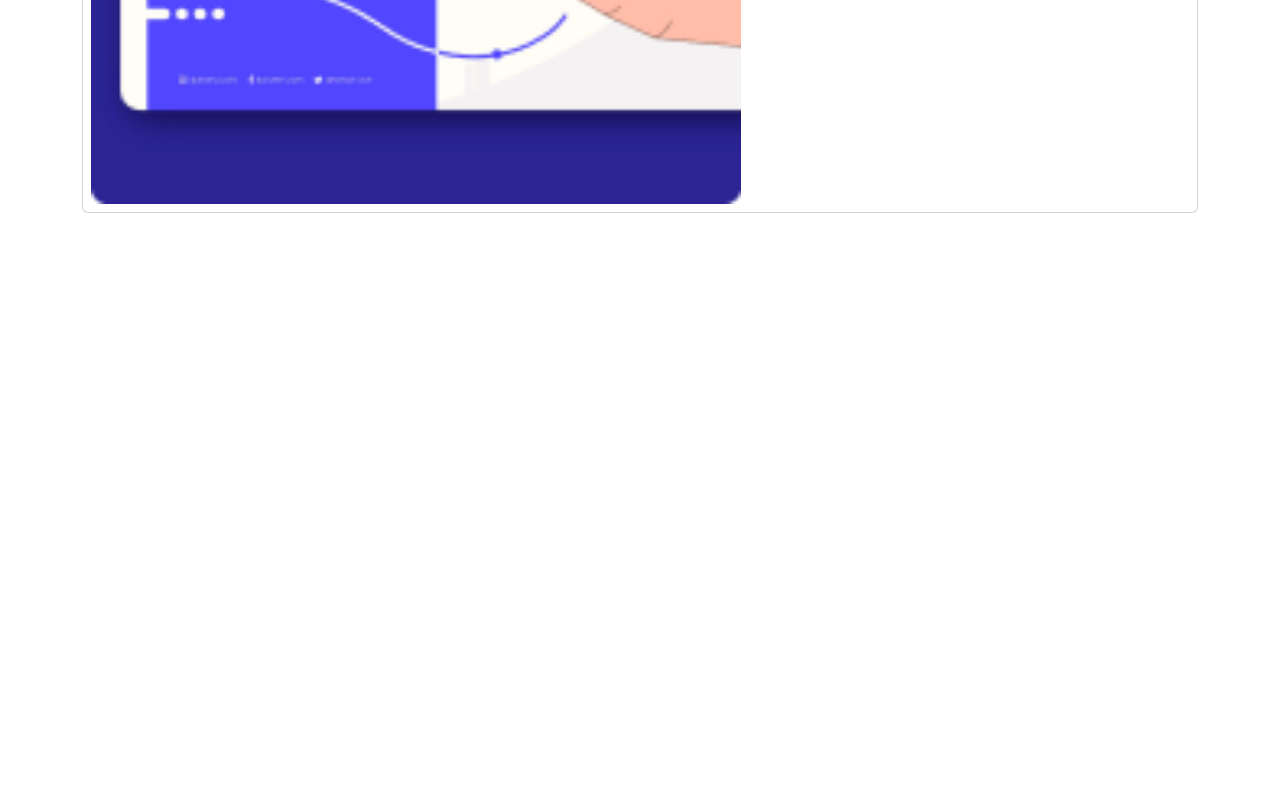
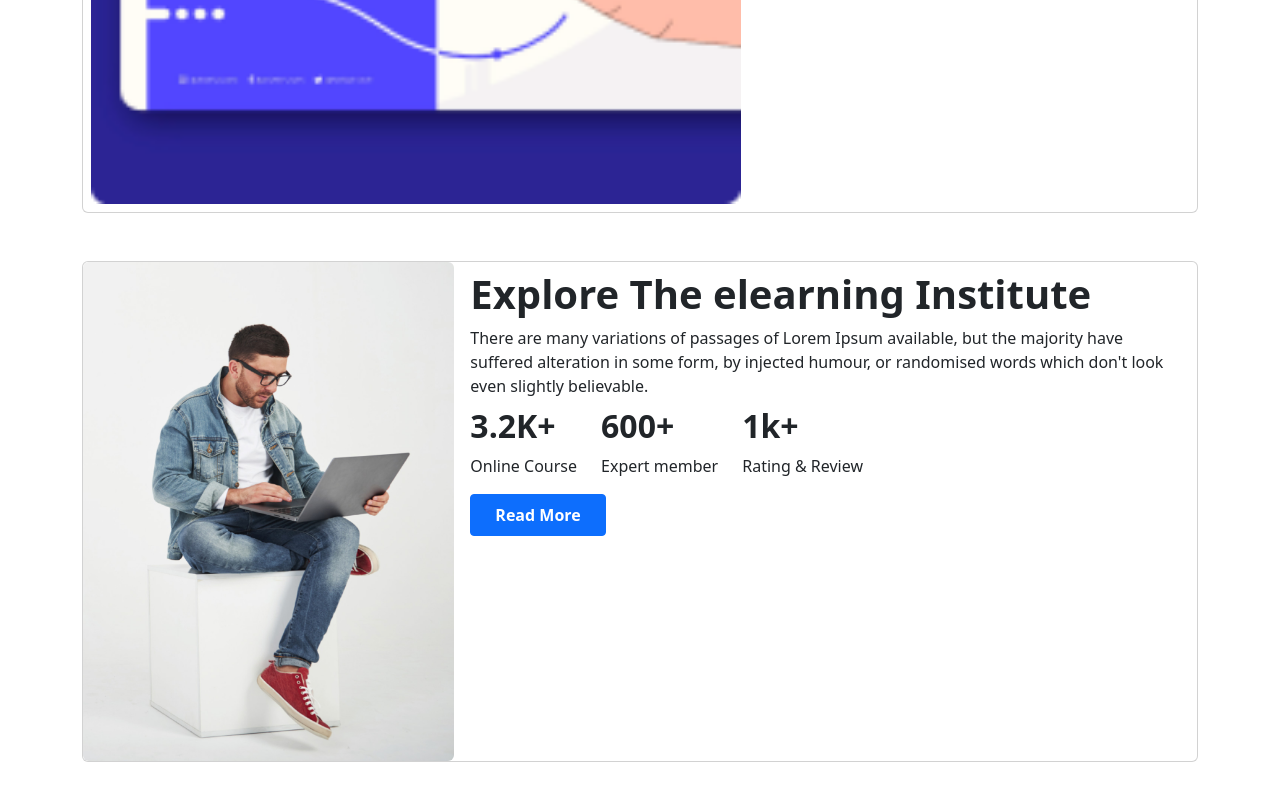
Before and after one commit to Sultana24/Professional-career, a plain HTML site: page index.html in a window 1280 px wide. Shown: the part 4715-5515 px from the top of the page. Before the commit the page ends 4976 px from the top, so only its background shows below. Drawn offline with nearby package versions, Linux system fonts and the light colour scheme.

Commit message:
explore section

```diff
--- a/index.html
+++ b/index.html
@@ -206,6 +206,40 @@
     </div>
   </section>
   <!------------------------------->
+  <!-------------EXPLORE----------->
+<section class="container my-5">
+  <div class="card mb-3">
+      <div class="row g-0">
+        <div class="col-md-4">
+          <img src="images/working.png" class="img-fluid rounded" alt="...">
+        </div>
+        <div class="col-md-8">
+          <div class="card-body p-5 px-md-3 py-md-2 p-xxl-5">
+            <h5 class="card-title fs-1 fw-bolder">Explore The elearning Institute</h5>
+            <p class="card-text mb-1 mt-xxl-3">There are many variations of passages of Lorem Ipsum available, but the majority have suffered alteration in some form, by injected humour, or randomised words which don't look even slightly believable.</p>
+            <div>
+              <div class="d-flex mt-xxl-3">
+                  <div>
+                      <p class="fs-2 fw-bolder mb-1">3.2K+</p>
+                      <p>Online Course</p>
+                  </div>
+                  <div class="px-4">
+                      <p class="fs-2 fw-bolder mb-1">600+</p>
+                      <p>Expert member</p>
+                  </div>
+                  <div>
+                      <p class="fs-2 fw-bolder mb-1">1k+</p>
+                      <p>Rating & Review</p>
+                  </div>
+              </div>
+              <button class="mt-xxl-3 text-white bg-primary border rounded-1 border-primary px-4 py-2 fw-semibold" type="submit">Read More</button>
+            </div>
+          </div>
+        </div>
+      </div>
+    </div>
+</section>
+<!------------------------------->
 
 
     <script src="https://cdn.jsdelivr.net/npm/bootstrap@5.2.0/dist/js/bootstrap.bundle.min.js" integrity="sha384-A3rJD856KowSb7dwlZdYEkO39Gagi7vIsF0jrRAoQmDKKtQBHUuLZ9AsSv4jD4Xa" crossorigin="anonymous"></script>
```
